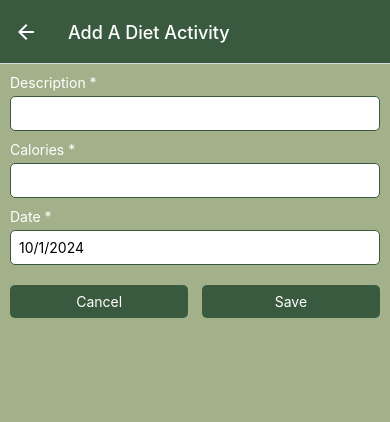
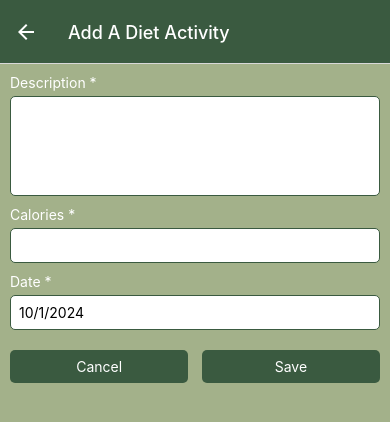
Before and after one commit to YaoyiW27/activity-diet-tracker, a React Native app: screen /AddDiet in a window 390 px wide. Shown: the top 422 px of the page. Built offline with nearby package versions, Linux system fonts and the light colour scheme.

Commit message:
updated the description input box

```diff
--- a/Screens/AddDiet.js
+++ b/Screens/AddDiet.js
@@ -55,9 +55,10 @@ export default function AddDiet({ navigation }) {
         <View style={styles.container}>
             <Text style={[styles.label, { color: themeStyles.textColor }]}>Description *</Text>
             <TextInput
-                style={styles.input}
+                style={[styles.input, styles.tallInput]}
                 value={description}
                 onChangeText={setDescription}
+                multiline={true}
             />
             <Text style={[styles.label, { color: themeStyles.textColor }]}>Calories *</Text>
             <TextInput
@@ -110,6 +111,9 @@ const styles = StyleSheet.create({
         backgroundColor: '#fff',
         justifyContent: 'center',
     },
+    tallInput: {
+        height: 100,
+    },
     buttonContainer: {
       flexDirection: 'row',
       justifyContent: 'space-between',
```
